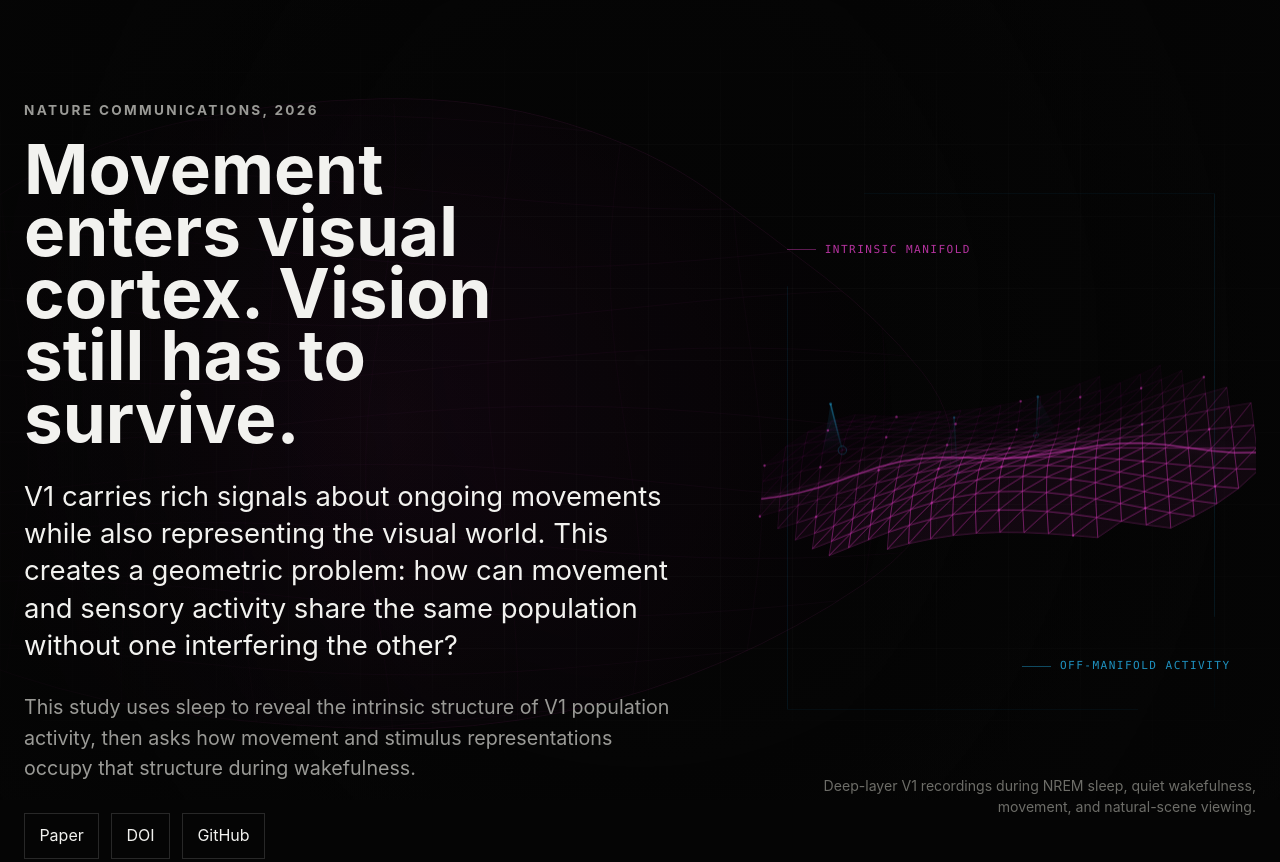
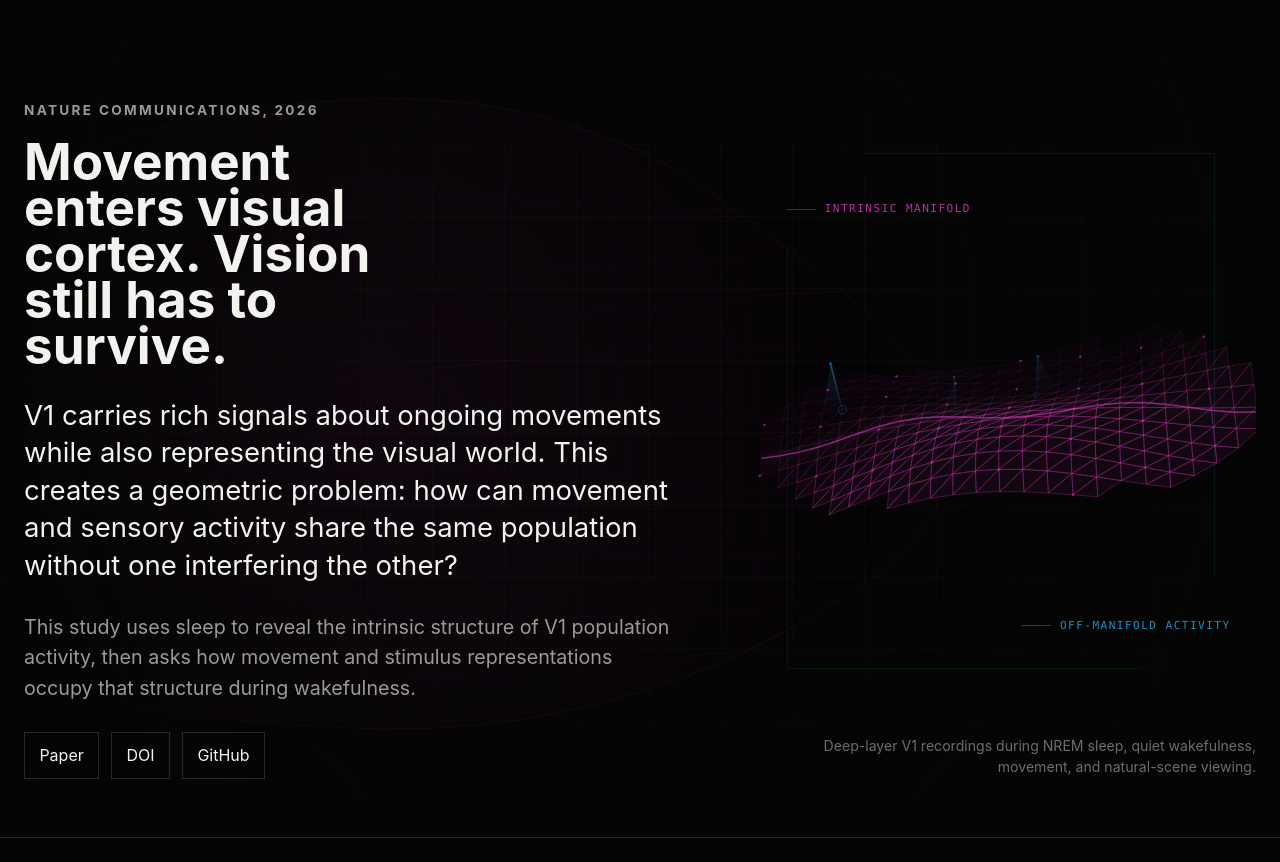
Before and after one commit to eliezyer/offmanifold_paper, a plain HTML site: page index.html in a window 1280 px wide. Shown: the top 862 px of the page. Drawn offline with Linux system fonts and the light colour scheme; animation ran at ten frames a second.

Commit message:
update font size

```diff
--- a/styles.css
+++ b/styles.css
@@ -271,7 +271,7 @@ p {
 h1 {
   max-width: 11ch;
   margin-bottom: var(--space-md);
-  font-size: clamp(2.85rem, 5.4vw, 6.3rem);
+  font-size: clamp(2.00rem, 4.00vw, 5.00rem);
   font-weight: 720;
   letter-spacing: 0;
   line-height: 0.9;
```
